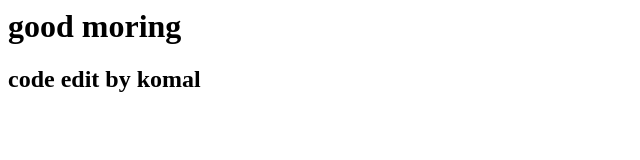
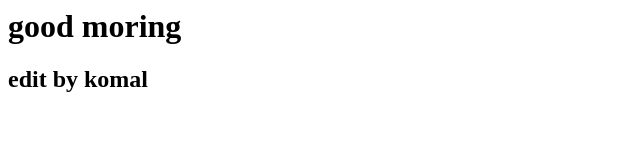
Before and after one commit to komal703/project, a plain HTML site: page index.html in a window 1280 px wide. Shown: the whole page, without its empty margins (0-640 px from the left). Drawn offline with Linux system fonts and the light colour scheme.

Commit message:
new edit

```diff
--- a/index.html
+++ b/index.html
@@ -1,2 +1,2 @@
 <h1>good moring </h1>
-<h2> code edit by komal </h2>
+<h2>  edit by komal </h2>
```
